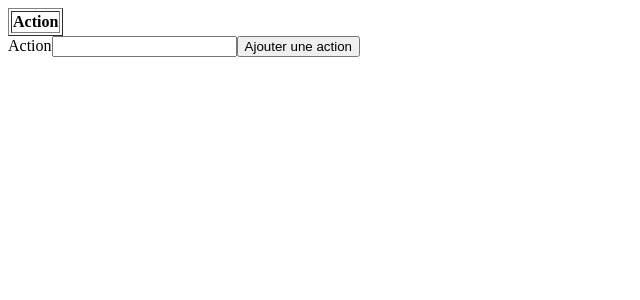
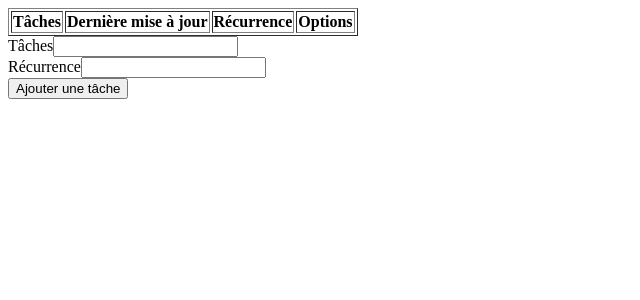
Before and after one commit to jonathanlevaillant/countdown, a React (Create React App) app: page / in a window 1280 px wide. Shown: the top 300 px of the page, without its empty margins (0-640 px from the left). Built offline with nearby package versions, Linux system fonts and the light colour scheme.

Commit message:
refresh & remove todo

```diff
--- a/src/actions/todos.js
+++ b/src/actions/todos.js
@@ -1,11 +1,30 @@
 export const ADD_TODO = 'ADD_TODO';
+export const REMOVE_TODO = 'REMOVE_TODO';
+export const REFRESH_TODO = 'REFRESH_TODO';
 
 let nextTodoId = 0;
 
-export const addTodo = text => {
+export const addTodo = (text, recurrence) => {
   return {
     type: ADD_TODO,
     id: nextTodoId++,
     text,
+    lastUpdate: new Date(),
+    recurrence: parseInt(recurrence, 10),
   };
 };
+
+export const removeTodo = id => {
+  return {
+    type: REMOVE_TODO,
+    id,
+  };
+};
+
+export const refreshTodo = id => {
+  return {
+    type: REFRESH_TODO,
+    lastUpdate: new Date(),
+    id,
+  };
+};
--- a/src/components/AddTodo.js
+++ b/src/components/AddTodo.js
@@ -6,18 +6,23 @@ import { addTodo } from '../actions/todos';
 const AddTodo = () => {
   const dispatch = useDispatch();
   const [text, setText] = useState('');
+  const [recurrence, setRecurrence] = useState('');
 
   const handleSubmit = e => {
     e.preventDefault();
 
-    dispatch(addTodo(text));
+    dispatch(addTodo(text, recurrence));
   };
 
   return (
     <form onSubmit={handleSubmit}>
-      <label htmlFor="text">Action</label>
+      <label htmlFor="text">Tâches</label>
       <input id="text" type="text" onChange={e => setText(e.target.value)} value={text} required />
-      <button type="submit">Ajouter une action</button>
+      <br />
+      <label htmlFor="recurrence">Récurrence</label>
+      <input id="recurrence" type="number" onChange={e => setRecurrence(e.target.value)} value={recurrence} required />
+      <br />
+      <button type="submit">Ajouter une tâche</button>
     </form>
   );
 };
--- /dev/null
+++ b/src/components/RefreshTodo.js
@@ -0,0 +1,17 @@
+import React from 'react';
+import { useDispatch } from 'react-redux';
+
+import { refreshTodo } from '../actions/todos';
+
+const RefreshTodo = props => {
+  const { id } = props;
+  const dispatch = useDispatch();
+
+  return (
+    <button type="button" onClick={() => dispatch(refreshTodo(id))}>
+      Rafraîchir
+    </button>
+  );
+};
+
+export default RefreshTodo;
--- /dev/null
+++ b/src/components/RemoveTodo.js
@@ -0,0 +1,17 @@
+import React from 'react';
+import { useDispatch } from 'react-redux';
+
+import { removeTodo } from '../actions/todos';
+
+const RemoveTodo = props => {
+  const { id } = props;
+  const dispatch = useDispatch();
+
+  return (
+    <button type="button" onClick={() => dispatch(removeTodo(id))}>
+      Supprimer
+    </button>
+  );
+};
+
+export default RemoveTodo;
--- a/src/components/Todo.js
+++ b/src/components/Todo.js
@@ -1,18 +1,30 @@
 import React from 'react';
 import PropTypes from 'prop-types';
 
+import RefreshTodo from './RefreshTodo';
+import RemoveTodo from './RemoveTodo';
+
 const Todo = props => {
-  const { text } = props;
+  const { id, text, lastUpdate, recurrence } = props;
 
   return (
     <>
       <td>{text}</td>
+      <td>{lastUpdate.toString()}</td>
+      <td>{recurrence}</td>
+      <td>
+        <RefreshTodo id={id} />
+        <RemoveTodo id={id} />
+      </td>
     </>
   );
 };
 
 Todo.propTypes = {
+  id: PropTypes.number.isRequired,
   text: PropTypes.string.isRequired,
+  lastUpdate: PropTypes.object.isRequired,
+  recurrence: PropTypes.number.isRequired,
 };
 
 export default Todo;
--- a/src/components/TodoList.js
+++ b/src/components/TodoList.js
@@ -10,7 +10,10 @@ const TodoList = () => {
     <table border="1">
       <thead>
         <tr>
-          <th>Action</th>
+          <th>Tâches</th>
+          <th>Dernière mise à jour</th>
+          <th>Récurrence</th>
+          <th>Options</th>
         </tr>
       </thead>
       <tbody>
--- a/src/reducers/todos.js
+++ b/src/reducers/todos.js
@@ -1,4 +1,4 @@
-import { ADD_TODO } from '../actions/todos';
+import { ADD_TODO, REMOVE_TODO, REFRESH_TODO } from '../actions/todos';
 
 const initialState = [];
 
@@ -10,8 +10,14 @@ const todos = (state = initialState, action) => {
         {
           id: action.id,
           text: action.text,
+          lastUpdate: action.lastUpdate,
+          recurrence: action.recurrence,
         },
       ];
+    case REMOVE_TODO:
+      return state.filter(todo => todo.id !== action.id);
+    case REFRESH_TODO:
+      return state.map(todo => (todo.id === action.id ? { ...todo, lastUpdate: action.lastUpdate } : todo));
     default:
       return state;
   }
```
